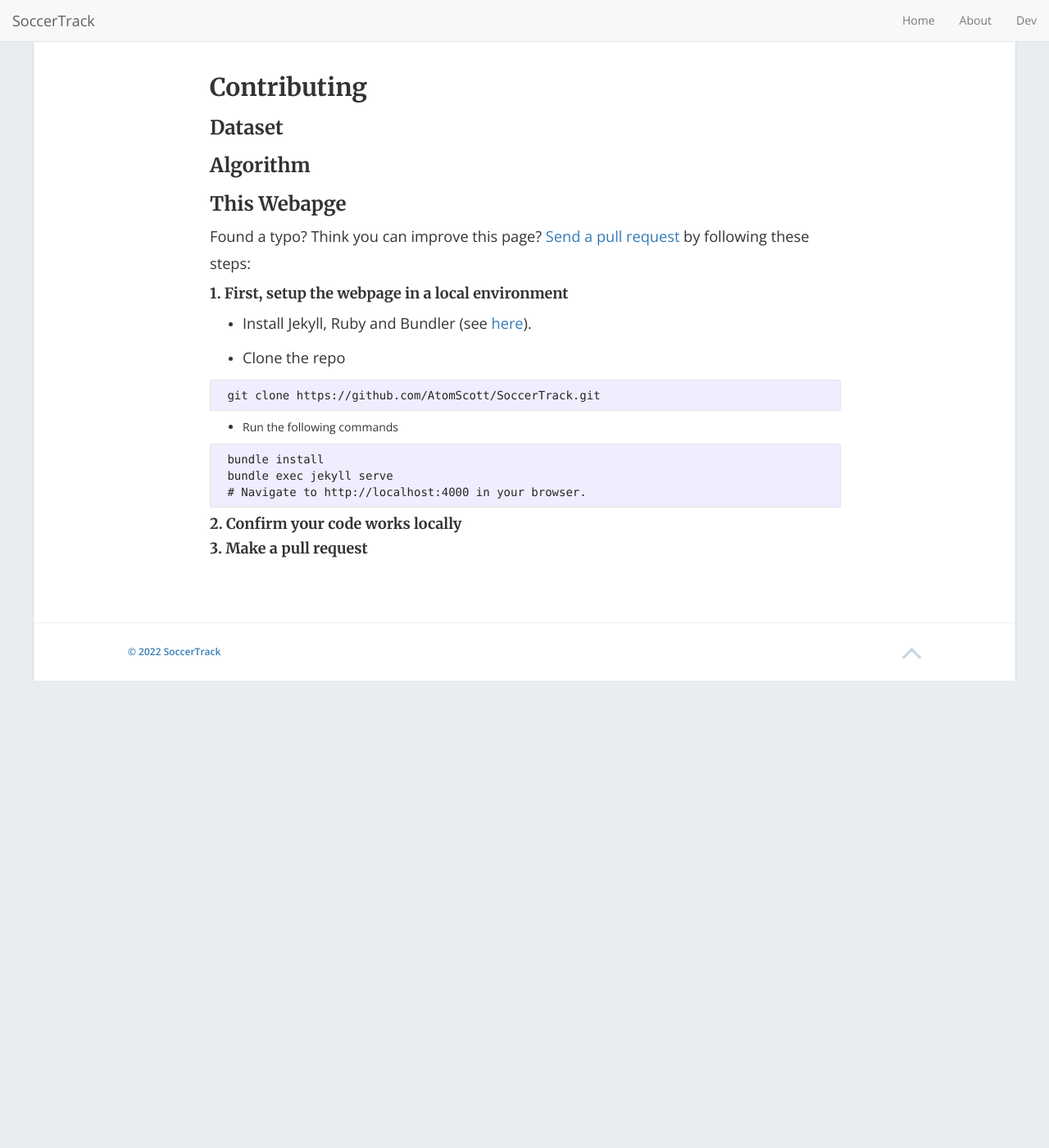
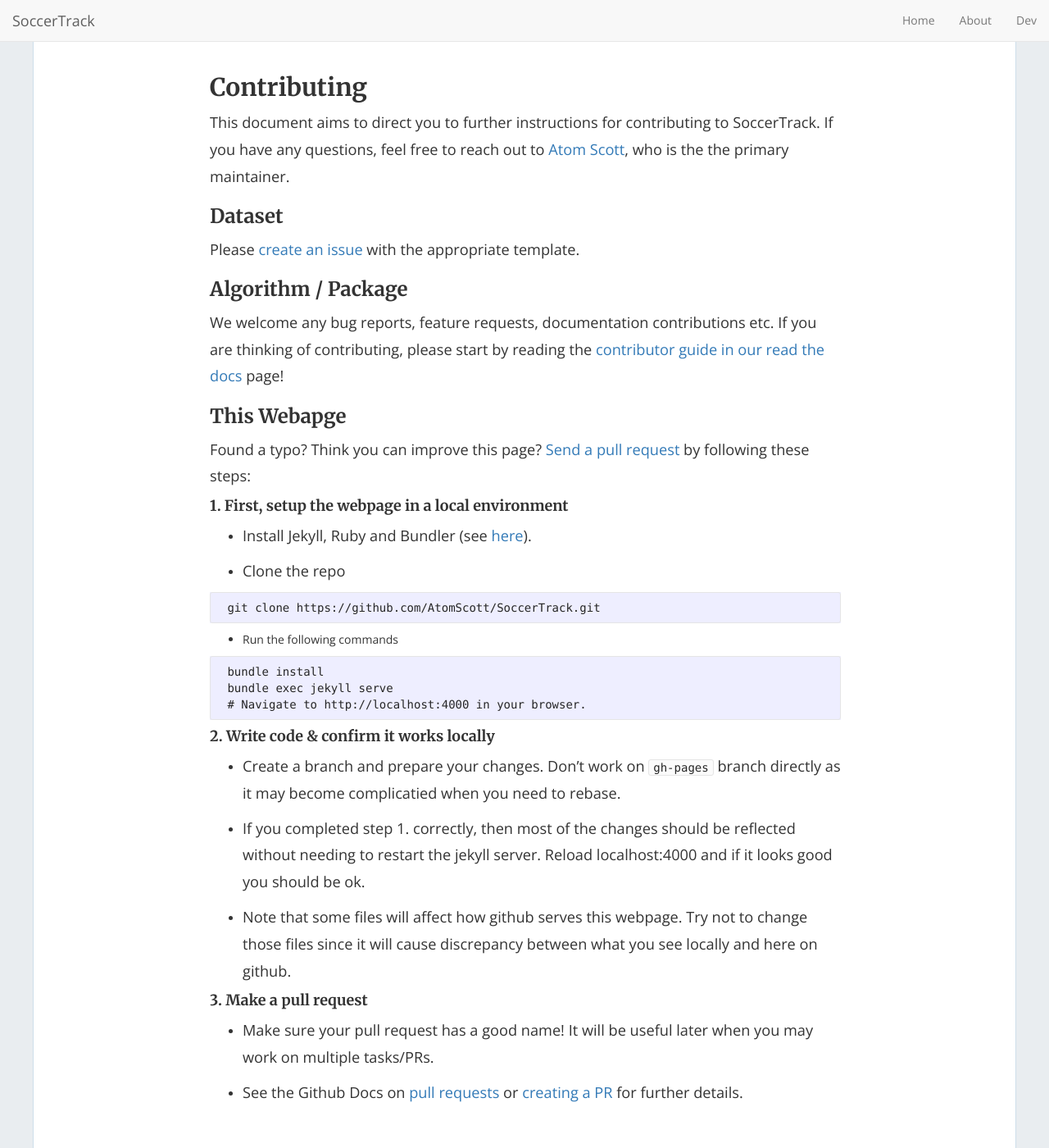
Before and after one commit to AtomScott/SportsLabKit, a Jekyll site: the page built from dev.md, in a window 1280 px wide and 1400 px high. Shown: the whole window at 82% size. Built offline with Jekyll 4.4.1, drawn with Linux system fonts in a browser that asks for light colours; nearby versions of some CDN libraries.

Commit message:
Update dev.md

````diff
--- a/dev.md
+++ b/dev.md
@@ -5,10 +5,16 @@
 ---
 ## Contributing
 
+This document aims to direct you to further instructions for contributing to SoccerTrack.
+If you have any questions, feel free to reach out to [Atom Scott](https://atomscott.me/), who is the the primary maintainer.
 
 ### Dataset
 
-### Algorithm
+Please [create an issue](https://github.com/AtomScott/SoccerTrack/issues) with the appropriate template.
+
+### Algorithm / Package
+
+We welcome any bug reports, feature requests, documentation contributions etc. If you are thinking of contributing, please start by reading the [contributor guide in our read the docs](https://soccertrack.readthedocs.io/en/latest/) page!
 
 ### This Webapge
 
@@ -33,6 +39,17 @@
  # Navigate to http://localhost:4000 in your browser.
  ```
 
-#### 2. Confirm your code works locally
+
+#### 2. Write code & confirm it works locally
+
+* Create a branch and prepare your changes. Don't work on `gh-pages` branch directly as it may become complicatied when you need to rebase.
+
+* If you completed step 1. correctly, then most of the changes should be reflected without needing to restart the jekyll server. Reload localhost:4000 and if it looks good you should be ok.
+
+* Note that some files will affect how github serves this webpage. Try not to change those files since it will cause discrepancy between what you see locally and here on github.
 
 #### 3. Make a pull request
+
+* Make sure your pull request has a good name! It will be useful later when you may work on multiple tasks/PRs.
+
+* See the Github Docs on [pull requests](https://docs.github.com/en/pull-requests/collaborating-with-pull-requests/proposing-changes-to-your-work-with-pull-requests/about-pull-requests) or [creating a PR](https://docs.github.com/en/pull-requests/collaborating-with-pull-requests/proposing-changes-to-your-work-with-pull-requests/creating-a-pull-request) for further details.
````
